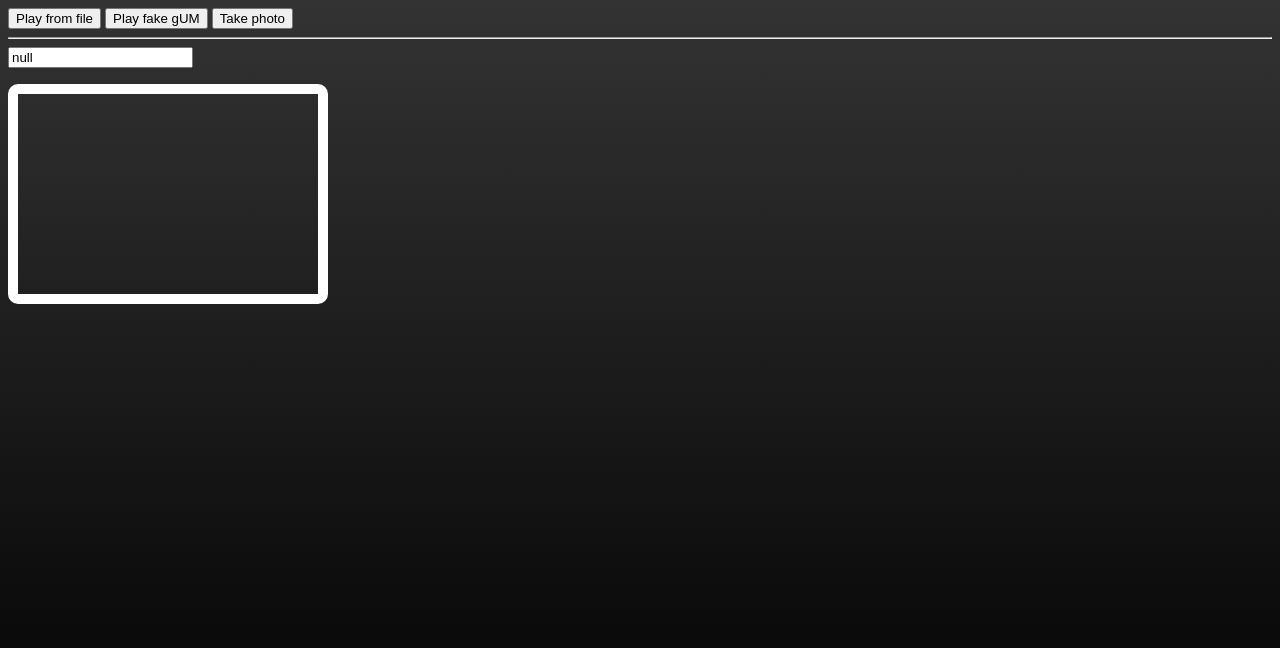
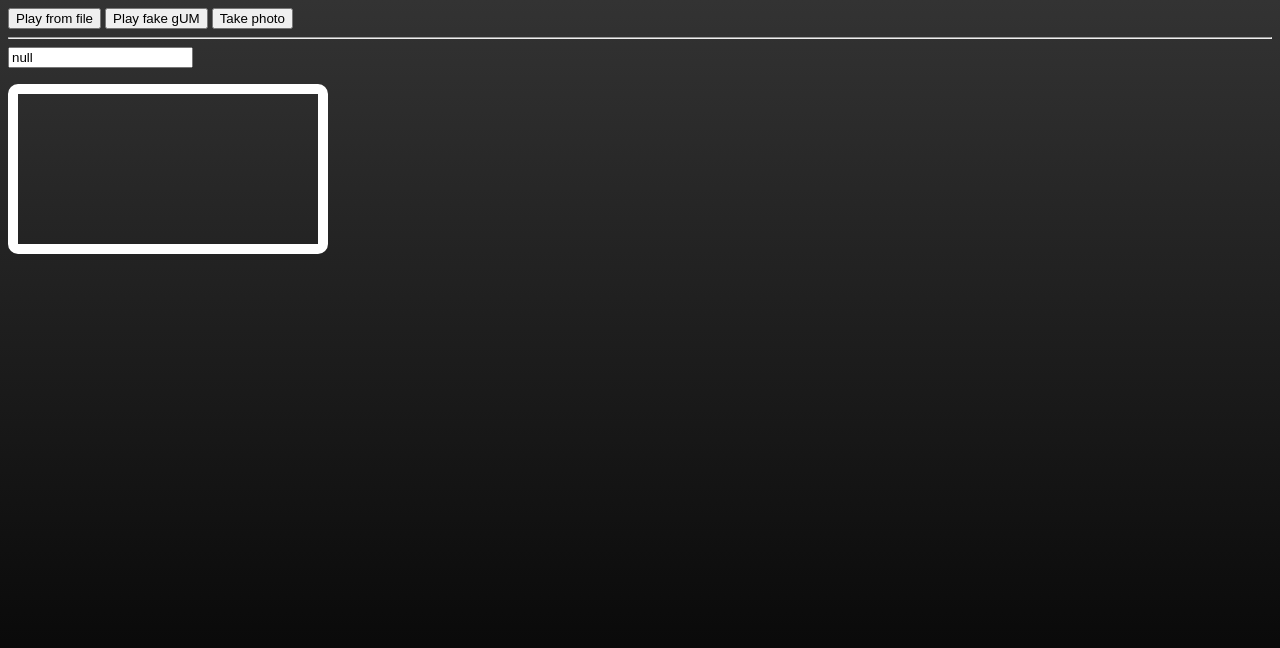
Before and after one commit to shellylin/ImageCapture, a plain HTML site: page index.html in a window 1280 px wide. Drawn offline with Linux system fonts and the light colour scheme.

Commit message:
Update the index file.

```diff
--- a/index.html
+++ b/index.html
@@ -17,7 +17,7 @@
     <input id="msInput" size=20 value=null></input>
     <p>
     <div>
-      <video id="videoElement" width=300 height=200></video>
+      <video id="videoElement"></video>
     </div>
     <div>
       <img id="resultImg"></img>
```
